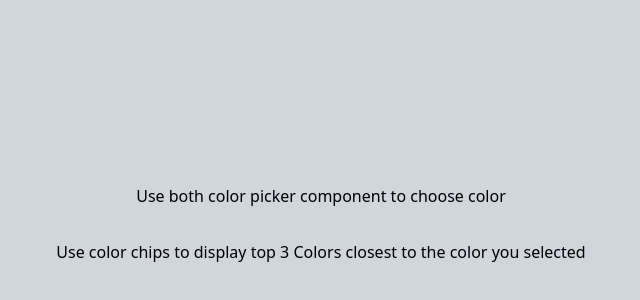
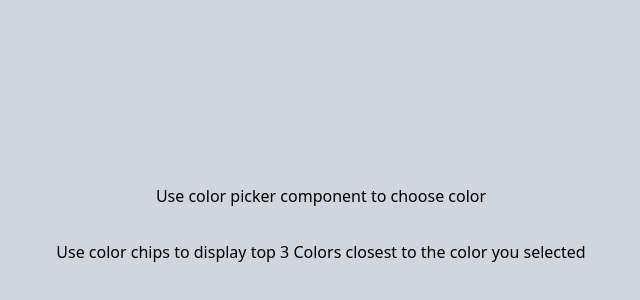
Before and after one commit to kxc184/color-picker-vite, a React (Vite) app: page / in a window 1280 px wide. Shown: the part 176-476 px from the top of the page, without its empty margins (319-959 px from the left). Built offline with nearby package versions, Linux system fonts and the light colour scheme.

Commit message:
make todo task clear

```diff
--- a/src/App.tsx
+++ b/src/App.tsx
@@ -1,20 +1,18 @@
 import { useEffect } from "react";
 
 function App() {
-  // init color, matches states
+  // Todo: init color, matches states
 
   useEffect(() => {
     const fetchClosestColors = async () => {
-      // use findClosestColors from utils to do math stuff and find top three closest colors
-      // to sherwin williams colors
-      // then updated your matches state
+      // Todo: use findClosestColors from utils to return the closest colors given a color
     };
     fetchClosestColors();
   }, []);
 
   return (
     <main className=" flex flex-col items-center justify-center w-screen h-screen gap-8 bg-gray-300">
-      <p>Use both color picker component to choose color</p>
+      <p>Use color picker component to choose color</p>
       <p>
         Use color chips to display top 3 Colors closest to the color you
         selected
```
